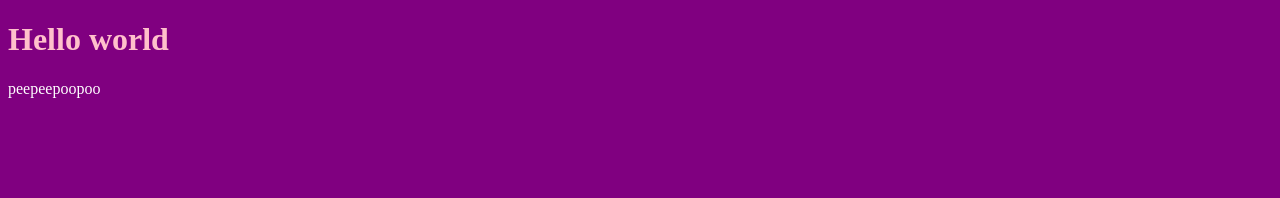
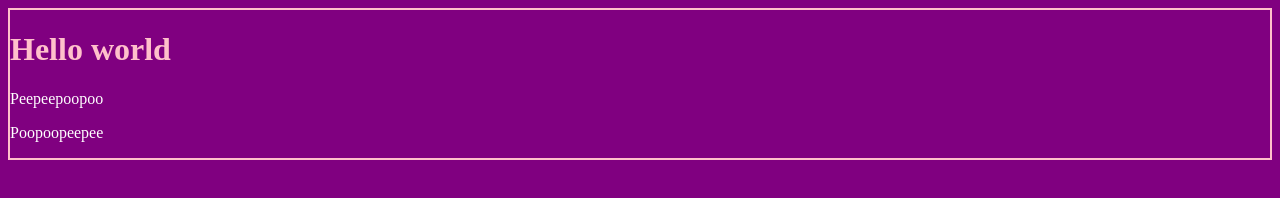
Before and after one commit to kasp103y/leonoraSLETMIG, a plain HTML site: page index.html in a window 1280 px wide. Drawn offline with Linux system fonts and the light colour scheme.

Commit message:
poopoopeepee og border

```diff
--- a/index.html
+++ b/index.html
@@ -8,7 +8,10 @@
     <title>Leonora Blomster</title>
   </head>
   <body>
-    <h1>Hello world</h1>
-    <p>peepeepoopoo</p>
+    <div>
+      <h1>Hello world</h1>
+      <p>Peepeepoopoo</p>
+      <p>Poopoopeepee</p>
+    </div>
   </body>
 </html>
--- a/mainstyle.css
+++ b/mainstyle.css
@@ -8,3 +8,7 @@ h1 {
 p {
   color: white;
 }
+
+div {
+  border: 2px solid pink;
+}
```
